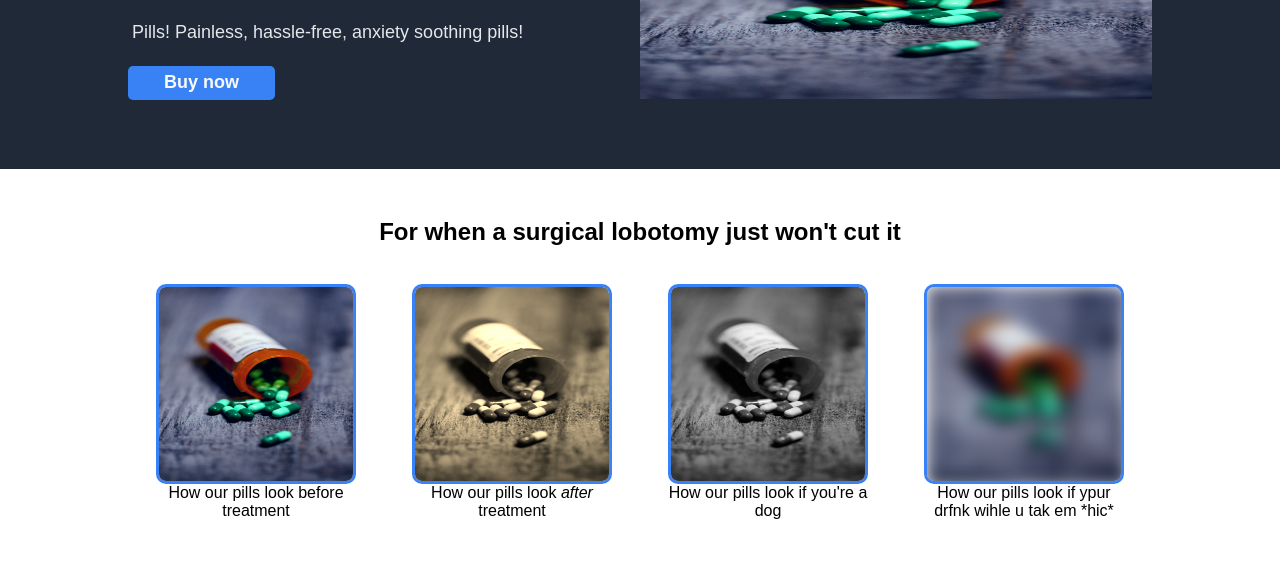
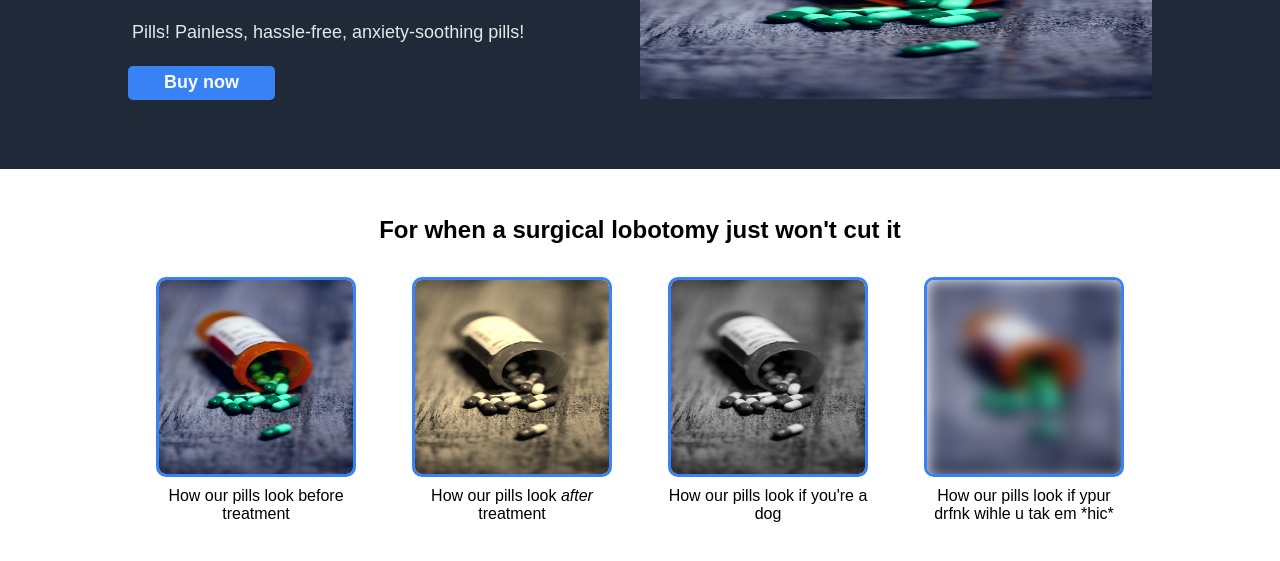
Before and after one commit to hennyCollab/TOP-project-1, a plain HTML site: page index.html in a window 1280 px wide. Shown: the part 239-800 px from the top of the page. Drawn offline with Linux system fonts and the light colour scheme.

Commit message:
Add padding to image captions & fix spelling error

```diff
--- a/index.html
+++ b/index.html
@@ -27,7 +27,7 @@
                     <div class="content-sect-1">
                         <div class="hero-text">
                             <h1>A Breakthrough in "Psychiatry"</h1>
-                            <p>Pills! Painless, hassle-free, anxiety soothing pills!</p>
+                            <p>Pills! Painless, hassle-free, anxiety-soothing pills!</p>
                             <div>
                                 <button type="button">Buy now</button>
                             </div>
--- a/style.css
+++ b/style.css
@@ -131,6 +131,7 @@ button {
 
 .item > p {
   width: 200px;
+  padding-top: 10px;
   text-align: center;
 }
 
```
